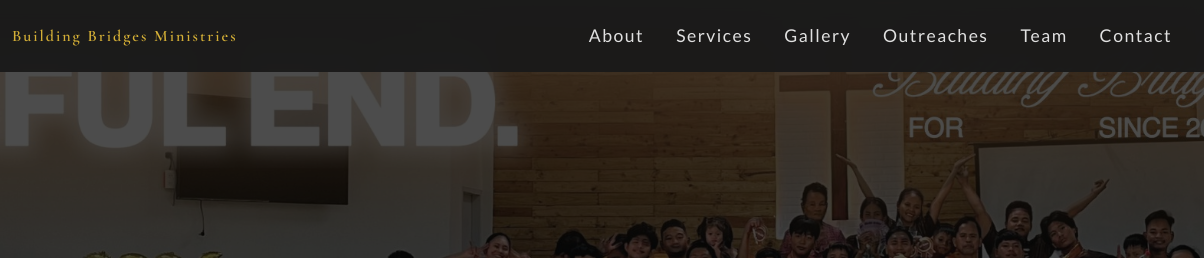
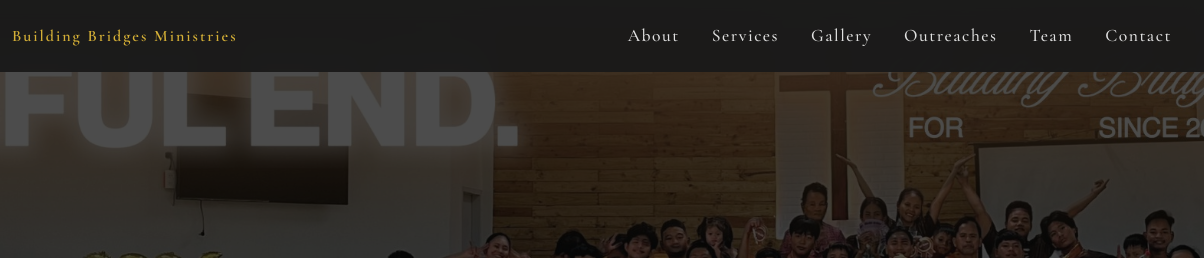
Before and after one commit to bri-ken/BBJM, a plain HTML site: page index.html in a window 1280 px wide. Shown: the top 258 px of the page, 76-1280 px from the left. Drawn offline with nearby package versions, Linux system fonts and the light colour scheme; a web font is replaced by a local one.

Commit message:
BBJM 3.0

```diff
--- a/style.css
+++ b/style.css
@@ -119,22 +119,22 @@ html {
 }
 
 .nav-links {
-    list-style: none;
+  list-style: none;
   display: flex;
   gap: 2rem;
-    margin: 0;
-    padding: 0;
+  margin: 0;
+  padding: 0;
   }
 
 .nav-link {
   color: var(--text-color);
-    text-decoration: none;
-    font-weight: 500;
+  text-decoration: none;
+  font-weight: 500;
   letter-spacing: 1.5px;
   position: relative;
   padding: 0.5rem 0;
   transition: var(--transition);
-  font-family: var(--text-font);
+  font-family: "Cormorant Garamond", serif;
   font-size: 1.1rem;
 }
 
```
